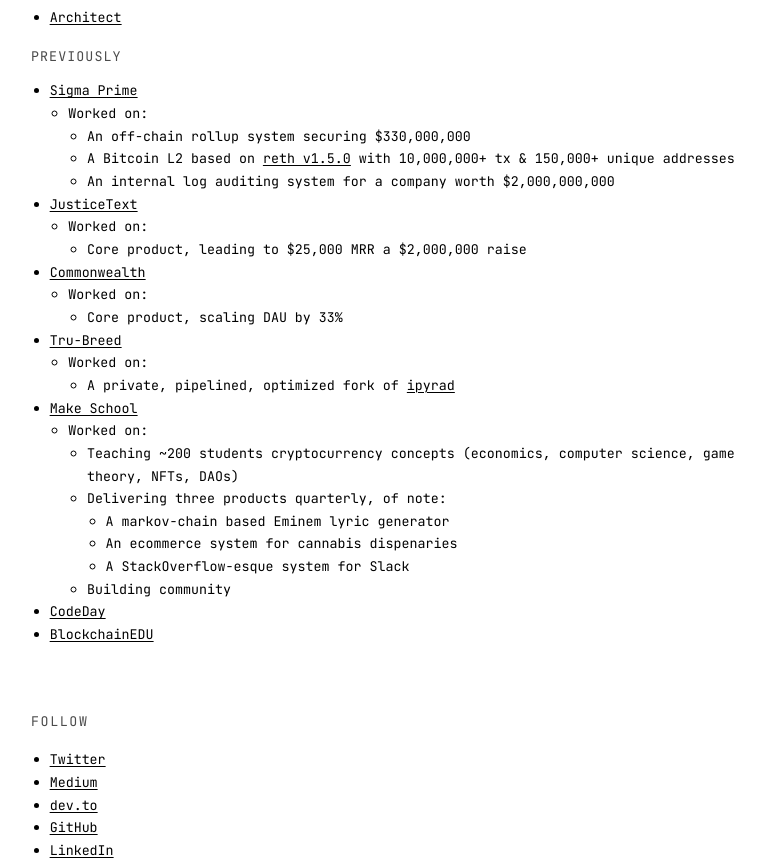
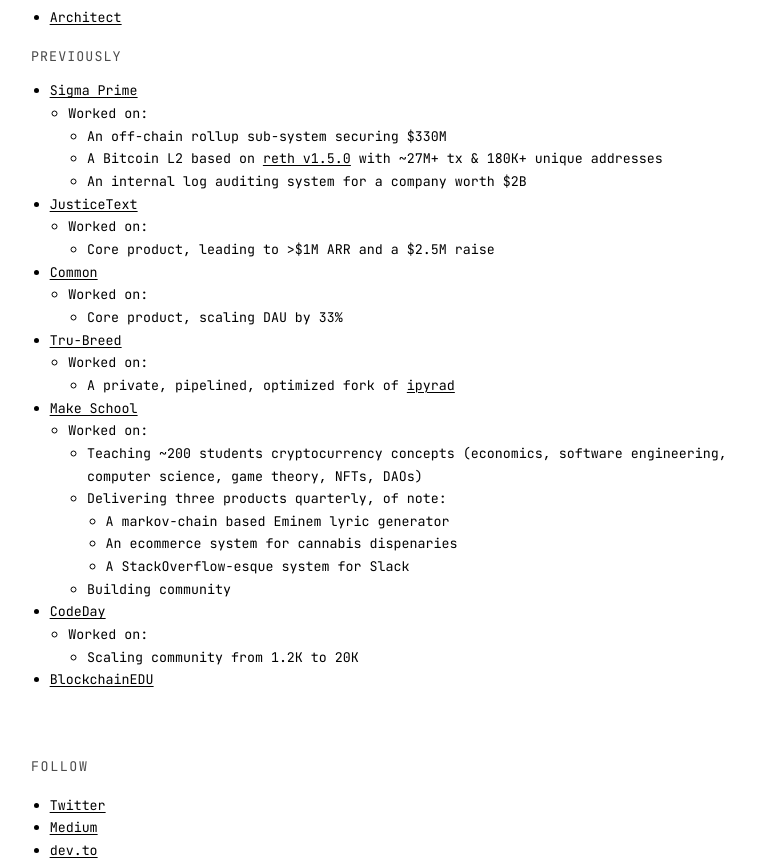
Before and after one commit to Meeshbhoombah/meeshbhoombah.github.io, a Next.js app: page / in a window 1280 px wide. Shown: the part 480-1345 px from the top of the page, without its empty margins (249-1014 px from the left). Built offline with nearby package versions, Linux system fonts and the light colour scheme; no server answers.

Commit message:
Added work and updated notation

```diff
--- a/app/components/home/WorkSection.jsx
+++ b/app/components/home/WorkSection.jsx
@@ -8,7 +8,7 @@ const previousRoles = [
       {
         label: 'Worked on:',
         items: [
-          'An off-chain rollup system securing $330,000,000',
+          'An off-chain rollup sub-system securing $330M',
           (
             <span>
               A Bitcoin L2 based on{' '}
@@ -19,10 +19,10 @@ const previousRoles = [
               >
                 reth v1.5.0
               </a>{' '}
-              with 10,000,000+ tx &amp; 150,000+ unique addresses
+              with ~27M+ tx &amp; 180K+ unique addresses
             </span>
           ),
-          'An internal log auditing system for a company worth $2,000,000,000',
+          'An internal log auditing system for a company worth $2B',
         ],
       },
     ],
@@ -33,13 +33,13 @@ const previousRoles = [
     contributions: [
       {
         label: 'Worked on:',
-        items: ['Core product, leading to $25,000 MRR a $2,000,000 raise'],
+        items: ['Core product, leading to >$1M ARR and a $2.5M raise'],
       },
     ],
   },
   {
-    name: 'Commonwealth',
-    href: 'https://commonwealth.im/',
+    name: 'Common',
+    href: 'https://landing.common.xyz/',
     contributions: [
       { label: 'Worked on:', items: ['Core product, scaling DAU by 33%'] },
     ],
@@ -74,7 +74,7 @@ const previousRoles = [
       {
         label: 'Worked on:',
         items: [
-          'Teaching ~200 students cryptocurrency concepts (economics, computer science, game theory, NFTs, DAOs)',
+          'Teaching ~200 students cryptocurrency concepts (economics, software engineering, computer science, game theory, NFTs, DAOs)',
           {
             label: 'Delivering three products quarterly, of note:',
             items: [
@@ -88,7 +88,16 @@ const previousRoles = [
       },
     ],
   },
-  { name: 'CodeDay', href: 'https://www.codeday.org/' },
+  {
+    name: 'CodeDay',
+    href: 'https://www.codeday.org/',
+    contributions: [
+      {
+        label: 'Worked on:',
+        items: ['Scaling community from 1.2K to 20K'],
+      },
+    ],
+  },
   { name: 'BlockchainEDU', href: 'https://www.blockchainedu.org/' },
 ];
 
```
